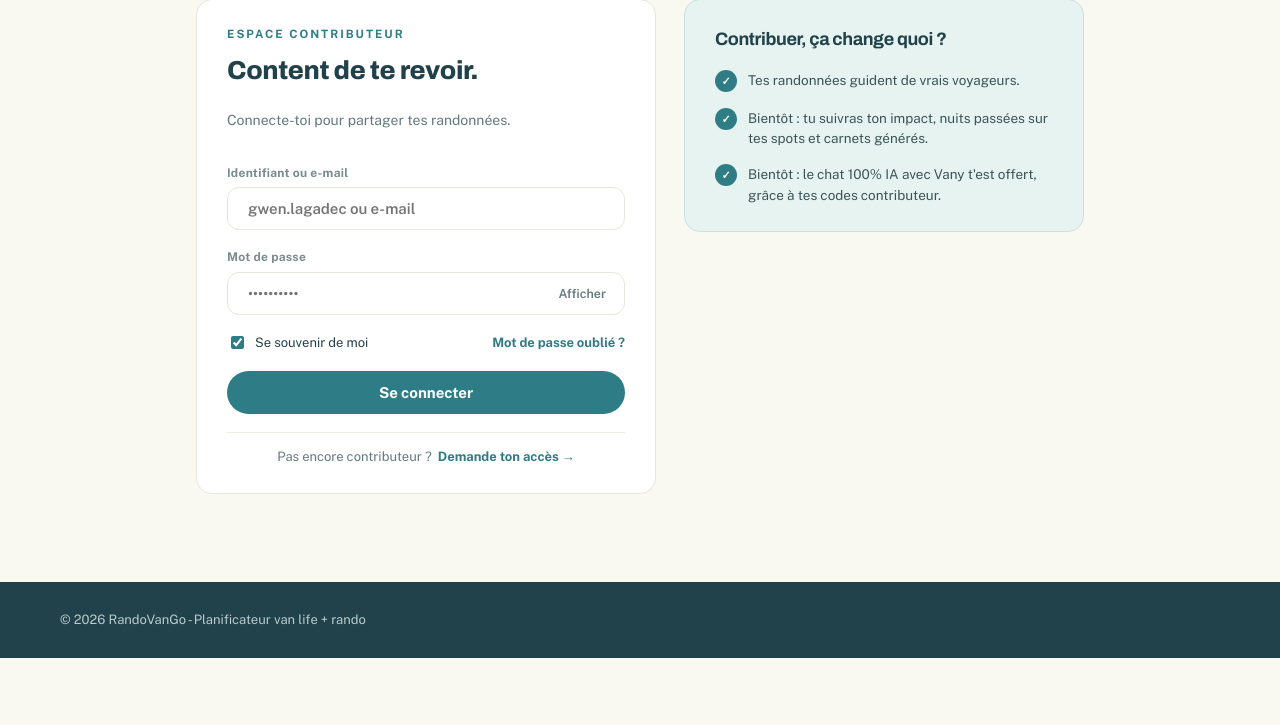
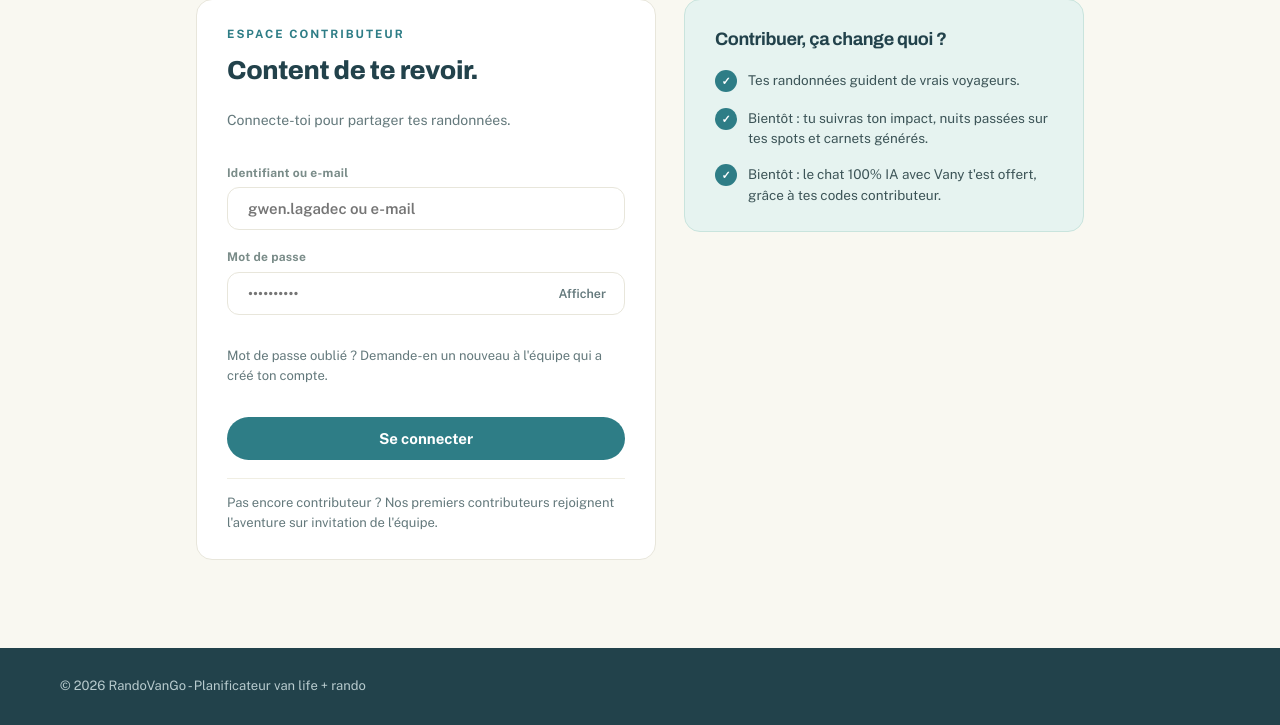
Before and after one commit to natbediee/randovango, a Flask app: page /contributor/login in a window 1280 px wide. Shown: the part 142-867 px from the top of the page. Before the commit the page ends 800 px from the top, so only its background shows below. Run offline with Flask 3, Linux system fonts and the light colour scheme.

Commit message:
Issue 301 : les pages contributeur disent comment obtenir un compte, sans lien en boucle ni option inutile

```diff
--- a/frontend/static/css/app.css
+++ b/frontend/static/css/app.css
@@ -1628,9 +1628,6 @@ input.duration-card__num::placeholder { color: var(--muted-2); }
 }
 .link-btn:hover { color: var(--teal); }
 .login-link { font-size: 13px; font-weight: 700; color: var(--teal); }
-.login-row { display: flex; align-items: center; justify-content: space-between; gap: 12px; }
-.login-remember { display: flex; align-items: center; gap: 8px; font-size: 13px; color: var(--ink); }
-.login-remember input { accent-color: var(--teal); }
 .login-error {
   background: #FBEAE7; border: 1px solid #E9C4BD; color: #B4432E;
   border-radius: 10px; padding: 10px 14px; font-size: 13px; font-weight: 600;
--- a/frontend/templates/pages/contrib_login.html
+++ b/frontend/templates/pages/contrib_login.html
@@ -33,18 +33,19 @@
         </span>
       </label>
 
-      <div class="login-row">
-        <label class="login-remember"><input type="checkbox" id="rememberMe" checked> Se souvenir de moi</label>
-        <a href="#" class="login-link">Mot de passe oublié ?</a>
-      </div>
+      {# Pas de lien « Mot de passe oublié » : rien ne renvoie de mot de passe par e-mail. Les comptes sont créés
+         par l'équipe, c'est donc elle qui en donne un nouveau. La case « Se souvenir de moi » est retirée :
+         rien ne la lisait, la session durait pareil (issue #301). #}
+      <p class="muted" style="font-size:13px;">Mot de passe oublié ? Demande-en un nouveau à l'équipe qui a créé ton compte.</p>
 
       <div class="login-error" id="loginError" style="display:none;"></div>
 
       <button type="submit" class="btn btn--primary btn--block" id="loginSubmit">Se connecter</button>
 
+      {# Le lien « Demande ton accès » menait à l'ajout d'une randonnée, qui renvoie ici sans compte : une boucle.
+         La page dit plutôt comment on obtient un compte aujourd'hui (issue #301). #}
       <div class="login-footer">
-        <span class="muted">Pas encore contributeur ?</span>
-        <a href="{{ url_for('contributor_add_hike') }}" class="login-link">Demande ton accès →</a>
+        <span class="muted">Pas encore contributeur ? Nos premiers contributeurs rejoignent l'aventure sur invitation de l'équipe.</span>
       </div>
     </form>
 
--- a/frontend/templates/pages/unlock_vany.html
+++ b/frontend/templates/pages/unlock_vany.html
@@ -53,9 +53,10 @@
         <span class="field"><input type="text" class="mono" style="letter-spacing:2px; font-weight:600;" placeholder="VANY-XXXX-XXXX" disabled></span>
       </label>
       <button class="btn btn--outline btn--block" disabled>Codes bientôt disponibles</button>
+      {# « Rejoins-nous » menait à l'ajout d'une randonnée, qui renvoie à la connexion sans compte : une boucle.
+         Même phrase que sur la page de connexion contributeur (issue #301). #}
       <div class="login-footer" style="margin-top:auto;">
-        <span class="muted">Pas encore contributeur ?</span>
-        <a href="{{ url_for('contributor_add_hike') }}" class="login-link">Rejoins-nous →</a>
+        <span class="muted">Pas encore contributeur ? Nos premiers contributeurs rejoignent l'aventure sur invitation de l'équipe.</span>
       </div>
     </div>
   </div>
```
Also changed, not shown: tests/unit/frontend/test_contributor_space.py (+22 -0 lines).
